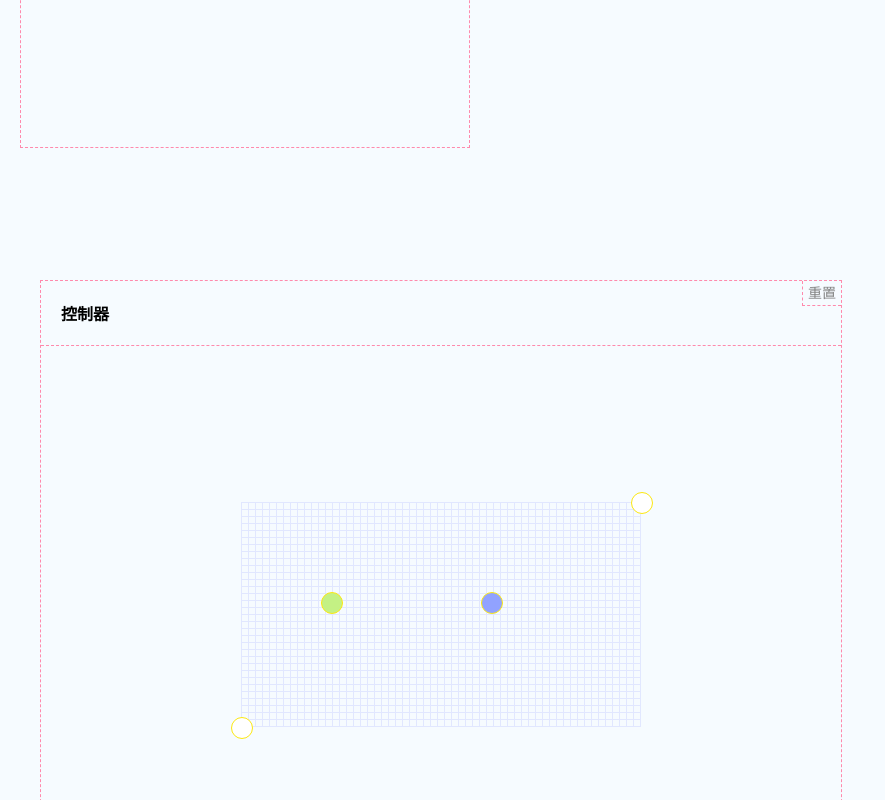
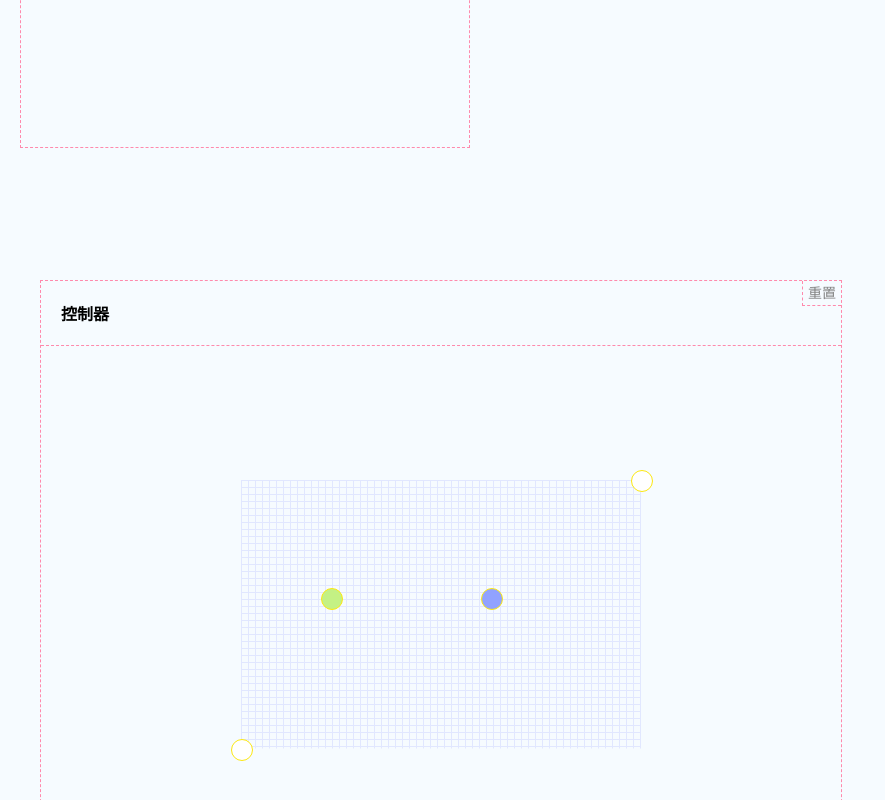
Before and after one commit to oasis-cloud/cubic-bezier, a React (Create React App) app: page / in a window 1280 px wide. Shown: the part 624-1424 px from the top of the page, without its empty margins (0-885 px from the left). Built offline with nearby package versions, Linux system fonts and the light colour scheme.

Commit message:
调整大小

```diff
--- a/src/App.css
+++ b/src/App.css
@@ -52,6 +52,7 @@
 .btn:hover {
     background: #FF89AC;
     color: black;
+    font-weight: bold;
 }
 
 .preset {
@@ -89,9 +90,9 @@
 
 .canvas {
     position: relative;
-    margin-top: 43px;
+    /*margin-top: 43px;*/
     width: 800px;
-    height: 450px;
+    height: 537px;
 }
 
 canvas {
--- a/src/App.js
+++ b/src/App.js
@@ -32,7 +32,7 @@ function App() {
           <span className="contr c2"></span>
           <span className="contr c3"></span>
           <span className="contr c4"></span>
-          <canvas width="800" height="450" ></canvas>
+          <canvas width="800" height="537" ></canvas>
         </div>
       </div>
 
```
